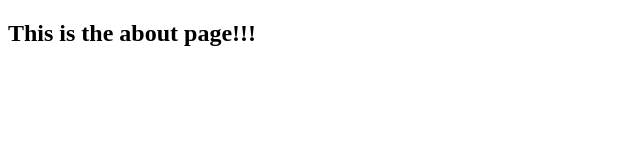
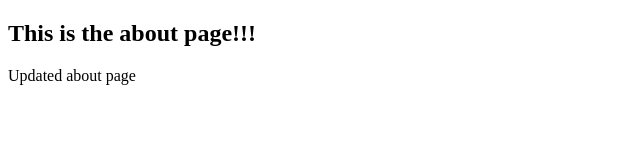
Before and after one commit to sidmahata/testgithubwindows, a plain HTML site: page pages/about.html in a window 1280 px wide. Shown: the whole page, without its empty margins (0-640 px from the left). Drawn offline with Linux system fonts and the light colour scheme.

Commit message:
updated about page

```diff
--- a/pages/about.html
+++ b/pages/about.html
@@ -6,5 +6,6 @@
 </head>
 <body>
     <h2>This is the about page!!!</h2>
+	Updated about page
 </body>
 </html>
```
